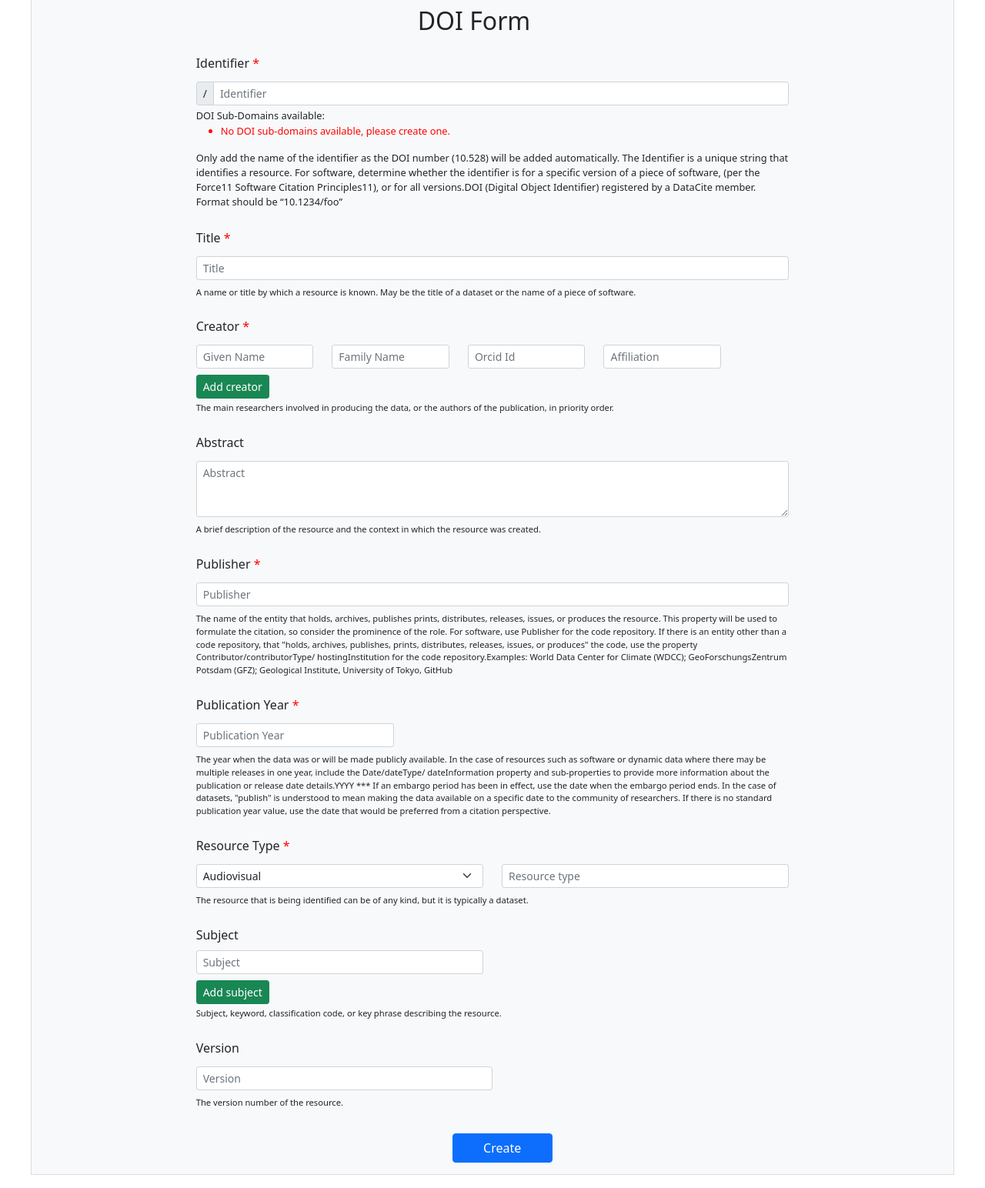
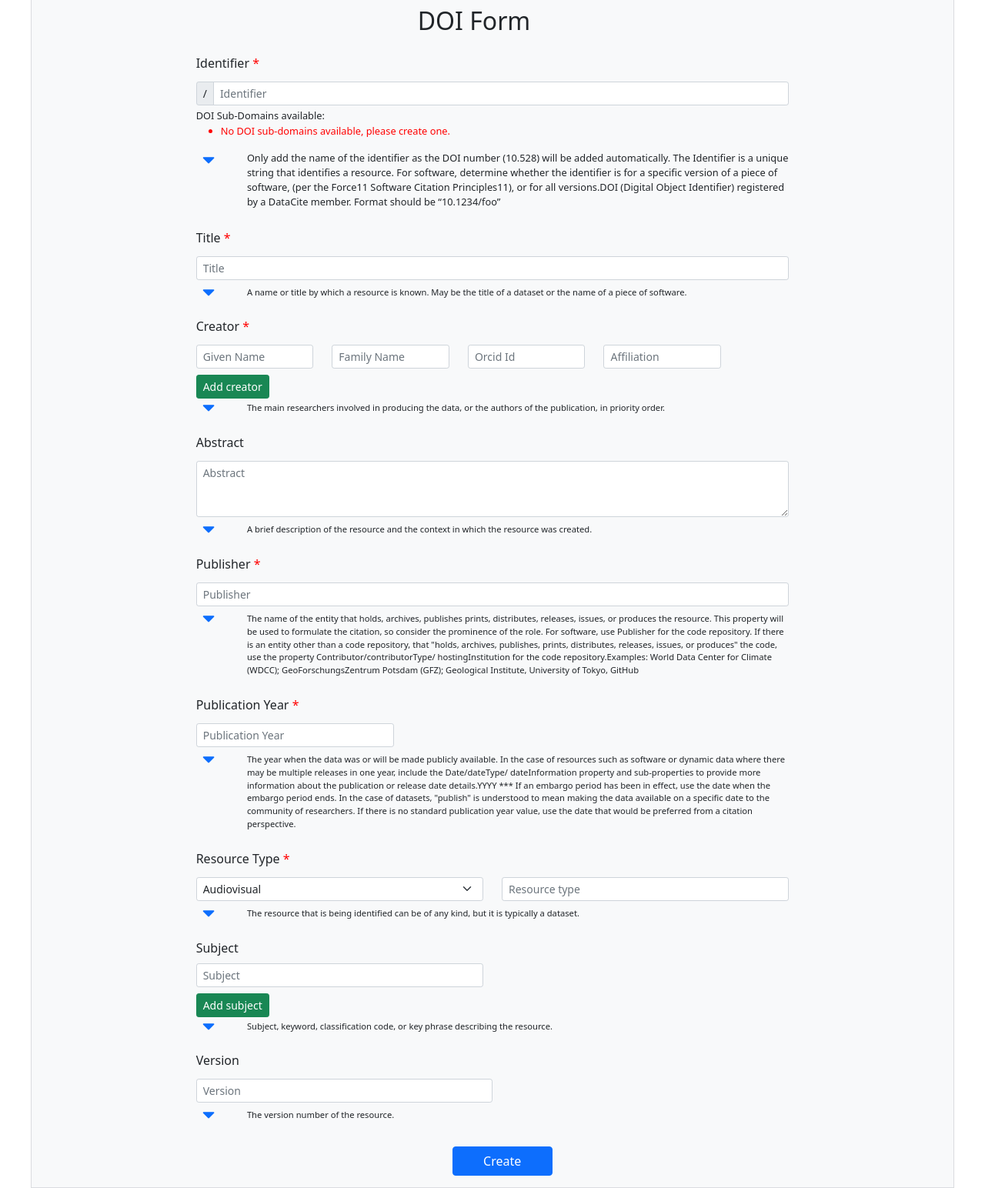
Before and after one commit to ral-facilities/doi_site, a Django app: page /mint in a window 1280 px wide. Shown: the part 204-1748 px from the top of the page at 77% size. Run offline with Django 3.2, Linux system fonts and the light colour scheme; the visitor is signed in with stand-in values (Sample User, id 1); parts of the project's set-up code (start-up, migrations or seed data) failed here and were passed over.

Commit message:
add collapsible elements to helper text

```diff
--- a/datasets/templates/create_normal.html
+++ b/datasets/templates/create_normal.html
@@ -4,6 +4,10 @@
   rel="stylesheet"
   integrity="sha384-1BmE4kWBq78iYhFldvKuhfTAU6auU8tT94WrHftjDbrCEXSU1oBoqyl2QvZ6jIW3"
   crossorigin="anonymous"
+/>
+<link
+  rel="stylesheet"
+  href="https://cdnjs.cloudflare.com/ajax/libs/font-awesome/4.7.0/css/font-awesome.min.css"
 />
 {% endblock %} {% block content %}
 <h2 class="offset-5 bold--text">DOI Form</h2>
@@ -13,7 +17,9 @@
     <form class="form-horizontal" method="POST" action="">
       {% csrf_token %}
       <div class="pb-1 mt-3">
-        <label for="identifier" class="form-label fs-6 required">Identifier</label>
+        <label for="identifier" class="form-label fs-6 required"
+          >Identifier</label
+        >
       </div>
       <div class="input-group input-group-sm pb-1">
         <span class="input-group-text" id="prefix">{{ doi_prefix }}/</span>
@@ -38,27 +44,58 @@
         </li>
         {% endfor %}
       </ul>
-      <div id="identifierHelpBlock" class="pb-2 text-dark">
-        Only add the name of the identifier as the DOI number (10.528) will be
-        added automatically. The Identifier is a unique string that identifies a
-        resource. For software, determine whether the identifier is for a
-        specific version of a piece of software, (per the Force11 Software
-        Citation Principles11), or for all versions.DOI (Digital Object
-        Identifier) registered by a DataCite member. Format should be
-        “10.1234/foo”
+
+      <div class="row">
+        <div class="col-1">
+          <a href="#identifierHelpBlock" data-bs-toggle="collapse"
+            ><i
+              onclick="toggleArrow(this)"
+              class="fa fa-caret-down fa-2x fa-fw"
+            ></i
+          ></a>
         </div>
+        <div class="col-11">
+          <div id="identifierHelpBlock" class="collapse show pb-2 text-dark">
+            Only add the name of the identifier as the DOI number (10.528) will
+            be added automatically. The Identifier is a unique string that
+            identifies a resource. For software, determine whether the
+            identifier is for a specific version of a piece of software, (per
+            the Force11 Software Citation Principles11), or for all versions.DOI
+            (Digital Object Identifier) registered by a DataCite member. Format
+            should be “10.1234/foo”
+          </div>
+        </div>
+      </div>
+
       <div class="pb-1">
         <label for="title" class="form-label fs-6 mt-3 required">Title</label>
       </div>
       <div class="pb-1">{{ form.title }}</div>
-      <div id="titleHelpBlock" class="form-text pb-2 text-dark">
+      <div class="row">
+        <div class="col-1">
+          <a href="#titleHelpBlock" data-bs-toggle="collapse"
+            ><i
+              onclick="toggleArrow(this)"
+              class="fa fa-caret-down fa-2x fa-fw"
+            ></i
+          ></a>
+        </div>
+        <div class="col-11">
+          <div
+            id="titleHelpBlock"
+            class="collapse show form-text pb-2 text-dark"
+          >
             A name or title by which a resource is known. May be the title of a
             dataset or the name of a piece of software.
+          </div>
+        </div>
       </div>
 
       {{ formset2.management_form }}
       <div class="pb-1">
-        <label for="creator" class="form-label fs-6 mt-3 required">Creator</label>
+        <label for="creator" class="form-label fs-6 mt-3 required"
+          >Creator</label
+        >
       </div>
       {% for form in formset2 %}
       <div class="row form-row spacer formset2-row">
@@ -83,69 +120,135 @@
       >
         Add creator
       </button>
-      <div id="creatorHelpBlock" class="form-text pb-2 text-dark">
-        The main researchers involved in producing the data, or the authors of
-        the publication, in priority order.
+      <div class="row">
+        <div class="col-1">
+          <a href="#creatorHelpBlock" data-bs-toggle="collapse"
+            ><i
+              onclick="toggleArrow(this)"
+              class="fa fa-caret-down fa-2x fa-fw"
+            ></i
+          ></a>
+        </div>
+        <div class="col-11">
+          <div
+            id="creatorHelpBlock"
+            class="collapse show form-text pb-2 text-dark"
+          >
+            The main researchers involved in producing the data, or the authors
+            of the publication, in priority order.
+          </div>
+        </div>
       </div>
 
       <div class="pb-1">
         <label for="abstract" class="form-label fs-6 mt-3">Abstract</label>
       </div>
       <div class="pb-1">{{ form.abstract }}</div>
-      <div id="abstractHelpBlock" class="form-text pb-2 text-dark">
-        A brief description of the
-        resource and the context in
-        which the resource was
-        created.
+      <div class="row">
+        <div class="col-1">
+          <a href="#abstractHelpBlock" data-bs-toggle="collapse"
+            ><i
+              onclick="toggleArrow(this)"
+              class="fa fa-caret-down fa-2x fa-fw"
+            ></i
+          ></a>
+        </div>
+        <div class="col-11">
+          <div
+            id="abstractHelpBlock"
+            class="collapse show form-text pb-2 text-dark"
+          >
+            A brief description of the resource and the context in which the
+            resource was created.
+          </div>
+        </div>
       </div>
 
       <div class="pb-1">
-        <label for="publisher" class="form-label fs-6 mt-3 required">Publisher</label>
+        <label for="publisher" class="form-label fs-6 mt-3 required"
+          >Publisher</label
+        >
       </div>
       <div class="pb-1">{{ form.publisher }}</div>
-      <div id="publisherHelpBlock" class="form-text pb-2 text-dark">
+      <div class="row">
+        <div class="col-1">
+          <a href="#publisherHelpBlock" data-bs-toggle="collapse"
+            ><i
+              onclick="toggleArrow(this)"
+              class="fa fa-caret-down fa-2x fa-fw"
+            ></i
+          ></a>
+        </div>
+        <div class="col-11">
+          <div id="publisherHelpBlock" class="collapse show form-text pb-2 text-dark">
             The name of the entity that holds, archives, publishes prints,
-        distributes, releases, issues, or produces the resource. This property
-        will be used to formulate the citation, so consider the prominence of
-        the role. For software, use Publisher for the code repository. If there
-        is an entity other than a code repository, that "holds, archives,
-        publishes, prints, distributes, releases, issues, or produces" the code,
-        use the property Contributor/contributorType/ hostingInstitution for the
-        code repository.Examples: World Data Center for Climate (WDCC);
-        GeoForschungsZentrum Potsdam (GFZ); Geological Institute, University of
-        Tokyo, GitHub
+            distributes, releases, issues, or produces the resource. This
+            property will be used to formulate the citation, so consider the
+            prominence of the role. For software, use Publisher for the code
+            repository. If there is an entity other than a code repository, that
+            "holds, archives, publishes, prints, distributes, releases, issues,
+            or produces" the code, use the property Contributor/contributorType/
+            hostingInstitution for the code repository.Examples: World Data
+            Center for Climate (WDCC); GeoForschungsZentrum Potsdam (GFZ);
+            Geological Institute, University of Tokyo, GitHub
+          </div>
+        </div>
       </div>
       <div class="pb-1">
         <label for="publicationYear" class="form-label fs-6 mt-3 required"
           >Publication Year</label
         >
       </div>
-      <div class="col-4 pb-1">
-        {{ form.publication_year }}
+      <div class="col-4 pb-1">{{ form.publication_year }}</div>
+      <div class="row">
+        <div class="col-1">
+          <a href="#publicationYearHelpBlock" data-bs-toggle="collapse"
+            ><i
+              onclick="toggleArrow(this)"
+              class="fa fa-caret-down fa-2x fa-fw"
+            ></i
+          ></a>
         </div>
-      <div id="publicationYearHelpBlock" class="form-text pb-2 text-dark">
-        The year when the data was or will be made publicly available. In the
-        case of resources such as software or dynamic data where there may be
-        multiple releases in one year, include the Date/dateType/
-        dateInformation property and sub-properties to provide more information
-        about the publication or release date details.YYYY *** If an embargo
-        period has been in effect, use the date when the embargo period ends. In
-        the case of datasets, "publish" is understood to mean making the data
-        available on a specific date to the community of researchers. If there
-        is no standard publication year value, use the date that would be
-        preferred from a citation perspective.
+        <div class="col-11">
+          <div id="publicationYearHelpBlock" class="collapse show form-text pb-2 text-dark">
+            The year when the data was or will be made publicly available. In
+            the case of resources such as software or dynamic data where there
+            may be multiple releases in one year, include the Date/dateType/
+            dateInformation property and sub-properties to provide more
+            information about the publication or release date details.YYYY ***
+            If an embargo period has been in effect, use the date when the
+            embargo period ends. In the case of datasets, "publish" is
+            understood to mean making the data available on a specific date to
+            the community of researchers. If there is no standard publication
+            year value, use the date that would be preferred from a citation
+            perspective.
+          </div>
+        </div>
       </div>
       <div class="pb-1">
         <label for="resourceType" class="form-label fs-6 mt-3 required"
           >Resource Type</label
         >
       </div>
-      <div class="row" >
-        <div class="col pb-1">{{ form.resource_type }}</div> <div class="col pb-1">{{ form.resource_type_text }}</div>
+      <div class="row">
+        <div class="col pb-1">{{ form.resource_type }}</div>
+        <div class="col pb-1">{{ form.resource_type_text }}</div>
       </div>
-      <div id="resourceTypeHelpBlock" class="form-text pb-2 text-dark">
+      <div class="row">
+        <div class="col-1">
+          <a href="#resourceTypeHelpBlock" data-bs-toggle="collapse"
+            ><i
+              onclick="toggleArrow(this)"
+              class="fa fa-caret-down fa-2x fa-fw"
+            ></i
+          ></a>
+        </div>
+        <div class="col-11">
+      <div id="resourceTypeHelpBlock" class="collapse show form-text pb-2 text-dark">
         The resource that is being identified can be of any kind, but it is
         typically a dataset.
+      </div>
+        </div>
       </div>
       {{ formset1.management_form }}
       <div>
@@ -169,9 +272,20 @@
         >
           Add subject
         </button>
-        <div id="subjectHelpBlock" class="form-text pb-2 text-dark">
+        <div class="row">
+          <div class="col-1">
+            <a href="#subjectHelpBlock" data-bs-toggle="collapse"
+              ><i
+                onclick="toggleArrow(this)"
+                class="fa fa-caret-down fa-2x fa-fw"
+              ></i
+            ></a>
+          </div>
+          <div class="col-11">
+          <div id="subjectHelpBlock" class="collapse show form-text pb-2 text-dark">
             Subject, keyword, classification code, or key phrase describing the
             resource.
+          </div>
       </div>
         </div>
 
@@ -179,9 +293,20 @@
         <label for="version" class="form-label fs-6 mt-3">Version</label>
       </div>
       <div class="pb-1 col-6">{{ form.version }}</div>
-      <div id="versionHelpBlock" class="form-text pb-2 text-dark">
-        The version number of the
-        resource.
+      <div class="row">
+        <div class="col-1">
+          <a href="#versionHelpBlock" data-bs-toggle="collapse"
+            ><i
+              onclick="toggleArrow(this)"
+              class="fa fa-caret-down fa-2x fa-fw"
+            ></i
+          ></a>
+        </div>
+        <div class="col-11">
+          <div id="versionHelpBlock" class="collapse show form-text pb-2 text-dark">
+            The version number of the resource.
+          </div>
+        </div>
       </div>
 
       <div class="row offset-5 spacer">
@@ -196,7 +321,11 @@
   </div>
 </div>
 
-<script src="https://cdn.jsdelivr.net/npm/bootstrap@5.1.3/dist/js/bootstrap.bundle.min.js" integrity="sha384-ka7Sk0Gln4gmtz2MlQnikT1wXgYsOg+OMhuP+IlRH9sENBO0LRn5q+8nbTov4+1p" crossorigin="anonymous"></script>
+<script
+  src="https://cdn.jsdelivr.net/npm/bootstrap@5.1.3/dist/js/bootstrap.bundle.min.js"
+  integrity="sha384-ka7Sk0Gln4gmtz2MlQnikT1wXgYsOg+OMhuP+IlRH9sENBO0LRn5q+8nbTov4+1p"
+  crossorigin="anonymous"
+></script>
 <script src="https://cdnjs.cloudflare.com/ajax/libs/jquery/3.6.0/jquery.min.js"></script>
 <script type="text/javascript">
   function updateElementIndex(el, prefix, ndx) {
@@ -274,11 +403,15 @@
 
   $(".formset1-row:first .remove-form-row").prop("hidden", true);
   $(".formset2-row:first .remove-form-row").prop("hidden", true);
+
+  function toggleArrow(arrow) {
+    arrow.classList.toggle("fa-caret-up");
+  }
 </script>
 
 <style>
   label.required::after {
-  content: ' *';
+    content: " *";
     color: red;
   }
 </style>
```
Lines whose indentation alone changed are shown as unchanged.
